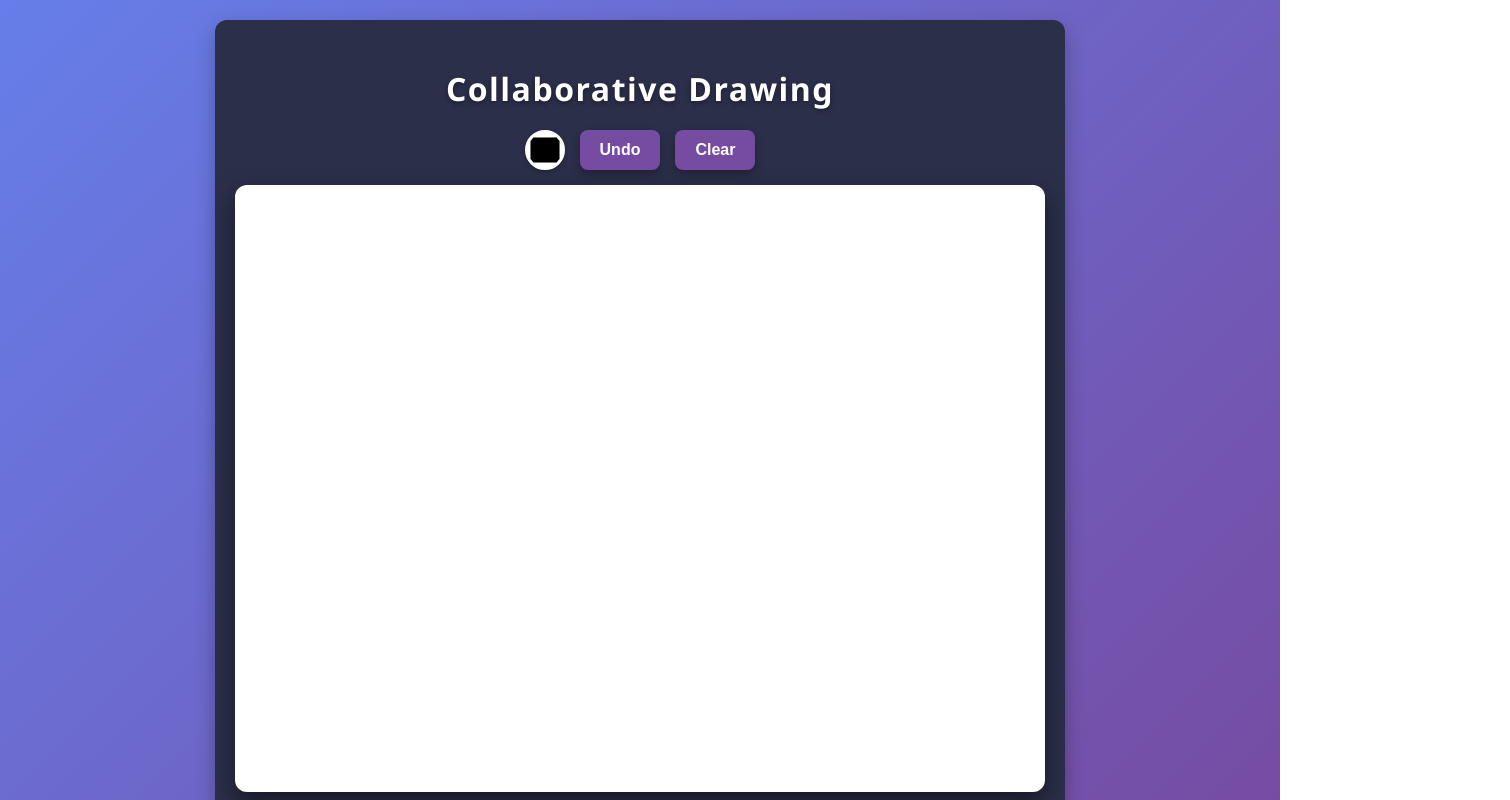
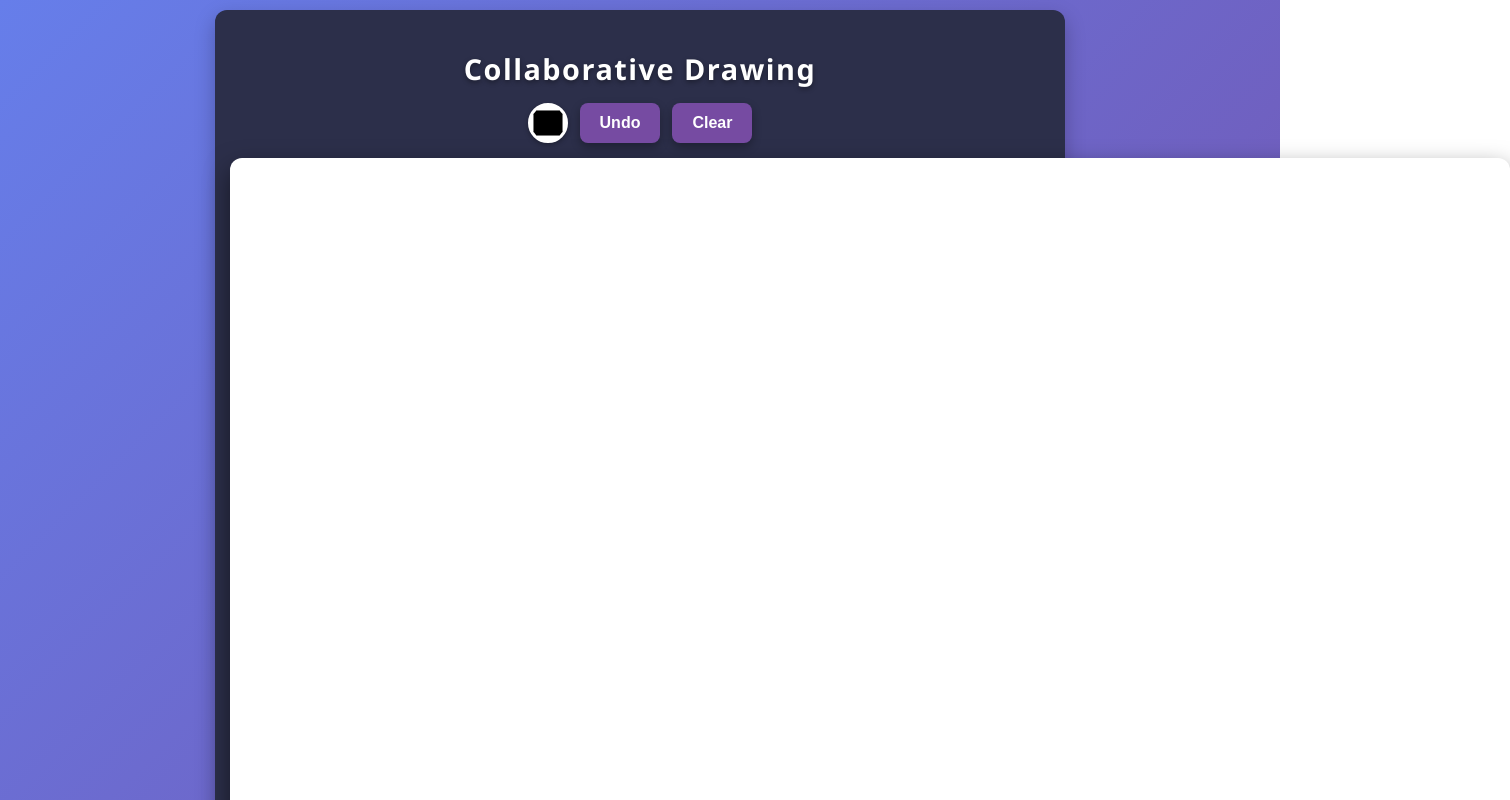
Before and after one commit to Jesse-Calvin/collab-draw-frontend-react, a React (Create React App) app: page / in a window 1280 px wide. Shown: the top 800 px of the page, 1510 px wide, since content can reach past the window. Built offline with nearby package versions, Linux system fonts and the light colour scheme; no server answers.

Commit message:
Fix useEffect dependency error for Netlify build

```diff
--- a/src/App.js
+++ b/src/App.js
@@ -2,12 +2,75 @@ import React, { useRef, useState, useEffect } from "react";
 
 function App() {
   const canvasRef = useRef(null);
+  const containerRef = useRef(null);
   const socketRef = useRef(null);
+
   const [currentColor, setCurrentColor] = useState("#000000");
   const [drawing, setDrawing] = useState(false);
   const [currentStroke, setCurrentStroke] = useState([]);
   const strokesRef = useRef([]);
 
+  // Aspect ratio 4:3 (width / height)
+  const ASPECT_RATIO = 4 / 3;
+
+  // Resize canvas function: fits container width or window width (mobile),
+  // sets actual canvas pixels and CSS pixels to match (accounting for devicePixelRatio)
+  const resizeCanvas = () => {
+    const canvas = canvasRef.current;
+    const container = containerRef.current;
+    if (!canvas) return;
+
+    // Use container width if available; fallback to window width for mobiles
+    const containerWidth = container
+      ? container.clientWidth
+      : window.innerWidth;
+
+    // Calculate height keeping aspect ratio
+    const newWidth = containerWidth;
+    const newHeight = containerWidth / ASPECT_RATIO;
+
+    // Get devicePixelRatio for sharpness on retina screens
+    const dpr = window.devicePixelRatio || 1;
+
+    // Set canvas pixel size (actual drawing buffer)
+    canvas.width = newWidth * dpr;
+    canvas.height = newHeight * dpr;
+
+    // Set CSS size (what user sees)
+    canvas.style.width = `${newWidth}px`;
+    canvas.style.height = `${newHeight}px` ;
+
+    // Scale the drawing context to account for devicePixelRatio
+    const ctx = canvas.getContext("2d");
+    ctx.setTransform(1, 0, 0, 1, 0, 0); // reset any transforms
+    ctx.scale(dpr, dpr);
+
+    // Redraw all strokes scaled properly
+    redrawAll(ctx);
+  };
+
+  // Convert mouse/touch event coords to canvas coords, scaled to canvas size
+  const getPos = (e) => {
+    const canvas = canvasRef.current;
+    const rect = canvas.getBoundingClientRect();
+    let clientX, clientY;
+
+    if (e.touches) {
+      clientX = e.touches[0].clientX;
+      clientY = e.touches[0].clientY;
+    } else {
+      clientX = e.clientX;
+      clientY = e.clientY;
+    }
+
+    // Scale to canvas drawing buffer size
+    return {
+      x: (clientX - rect.left) * (canvas.width / rect.width),
+      y: (clientY - rect.top) * (canvas.height / rect.height),
+    };
+  };
+
+  // Draw a stroke (array of points) on canvas context
   const drawLine = (ctx, stroke) => {
     if (stroke.length < 2) return;
     ctx.beginPath();
@@ -21,6 +84,7 @@ function App() {
     ctx.stroke();
   };
 
+  // Redraw all strokes
   const redrawAll = (ctx) => {
     ctx.clearRect(0, 0, ctx.canvas.width, ctx.canvas.height);
     for (const stroke of strokesRef.current) {
@@ -28,33 +92,16 @@ function App() {
     }
   };
 
-  const getPos = (e) => {
-    const canvas = canvasRef.current;
-    const rect = canvas.getBoundingClientRect();
-    let clientX, clientY;
-
-    if (e.touches) {
-      clientX = e.touches[0].clientX;
-      clientY = e.touches[0].clientY;
-    } else {
-      clientX = e.clientX;
-      clientY = e.clientY;
-    }
-
-    return {
-      x: (clientX - rect.left) * (canvas.width / rect.width),
-      y: (clientY - rect.top) * (canvas.height / rect.height),
-    };
-  };
-
+  // Send message via WebSocket if open
   const sendMessage = (msg) => {
     if (socketRef.current && socketRef.current.readyState === WebSocket.OPEN) {
       socketRef.current.send(JSON.stringify(msg));
     }
   };
 
+  // Setup WebSocket connection and event handlers
   useEffect(() => {
-    socketRef.current = new WebSocket("wss://web-production-0f84.up.railway.app/ws");
+    socketRef.current = new WebSocket("ws://web-production-0f84.up.railway.app/ws");
 
     socketRef.current.onopen = () => {
       console.log("Connected to WebSocket backend");
@@ -114,6 +161,14 @@ function App() {
     };
   }, []);
 
+  // Resize canvas on mount and on window resize
+  useEffect(() => {
+    resizeCanvas();
+    window.addEventListener("resize", resizeCanvas);
+    return () => window.removeEventListener("resize", resizeCanvas);
+  }, []);
+
+  // Handle drawing start
   const handlePointerDown = (e) => {
     e.preventDefault();
     const pos = getPos(e);
@@ -128,6 +183,7 @@ function App() {
     sendMessage({ type: "start", x: pos.x, y: pos.y, color: currentColor });
   };
 
+  // Handle drawing move
   const handlePointerMove = (e) => {
     if (!drawing) return;
     e.preventDefault();
@@ -144,6 +200,7 @@ function App() {
     });
   };
 
+  // Handle drawing end
   const endDrawing = (e) => {
     if (!drawing) return;
     e.preventDefault();
@@ -153,6 +210,7 @@ function App() {
     setCurrentStroke([]);
   };
 
+  // Undo last stroke
   const handleUndo = () => {
     strokesRef.current.pop();
     const ctx = canvasRef.current.getContext("2d");
@@ -160,6 +218,7 @@ function App() {
     sendMessage({ type: "undo" });
   };
 
+  // Clear all strokes
   const handleClear = () => {
     strokesRef.current = [];
     const ctx = canvasRef.current.getContext("2d");
@@ -167,7 +226,7 @@ function App() {
     sendMessage({ type: "clear" });
   };
 
-  // Styles with responsive fixes
+  // Styles
   const styles = {
     container: {
       minHeight: "100vh",
@@ -178,23 +237,23 @@ function App() {
       justifyContent: "center",
       fontFamily: "'Segoe UI', Tahoma, Geneva, Verdana, sans-serif",
       color: "#fff",
-      padding: "20px",
+      padding: "10px",
       boxSizing: "border-box",
     },
     card: {
       backgroundColor: "#2c2f4a",
       borderRadius: "12px",
       boxShadow: "0 8px 20px rgba(0,0,0,0.25)",
-      padding: "20px",
-      maxWidth: "100%", // allow full width on small screens
-      width: "850px",   // max width on larger screens
+      padding: "15px",
+      width: "100%",
+      maxWidth: "850px",
       boxSizing: "border-box",
     },
     heading: {
-      marginBottom: "20px",
+      marginBottom: "15px",
       textAlign: "center",
       fontWeight: "700",
-      fontSize: "2rem",
+      fontSize: "1.8rem",
       letterSpacing: "1.5px",
       textShadow: "0 2px 5px rgba(0,0,0,0.4)",
     },
@@ -202,11 +261,11 @@ function App() {
       display: "flex",
       justifyContent: "center",
       marginBottom: "15px",
-      gap: "15px",
+      gap: "12px",
       flexWrap: "wrap",
     },
     colorInput: {
-      width: "40px", // smaller on mobile
+      width: "40px",
       height: "40px",
       borderRadius: "50%",
       border: "3px solid white",
@@ -219,7 +278,7 @@ function App() {
       boxSizing: "border-box",
     },
     button: {
-      padding: "10px 20px", // smaller on mobile
+      padding: "10px 20px",
       borderRadius: "8px",
       border: "none",
       cursor: "pointer",
@@ -241,16 +300,14 @@ function App() {
       margin: "0 auto",
       backgroundColor: "#fff",
       touchAction: "none",
-      maxWidth: "100%",  // responsive width
-      height: "auto",    // keep aspect ratio
-      width: "100%",     // full width of container
+      // width and height set dynamically in JS, no fixed sizes here
     },
   };
 
   const [hoveredButton, setHoveredButton] = useState(null);
 
   return (
-    <div style={styles.container}>
+    <div style={styles.container} ref={containerRef}>
       <div style={styles.card}>
         <h2 style={styles.heading}>Collaborative Drawing</h2>
         <div style={styles.controls}>
@@ -286,8 +343,6 @@ function App() {
         </div>
         <canvas
           ref={canvasRef}
-          width={800}
-          height={600}
           style={styles.canvas}
           onMouseDown={handlePointerDown}
           onMouseMove={handlePointerMove}
```
